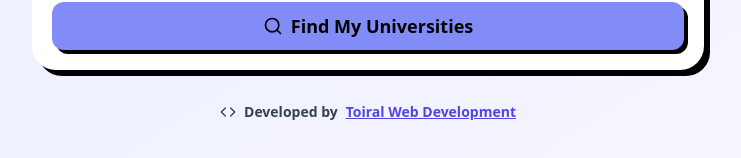
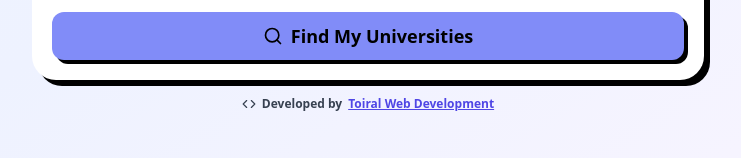
Before and after one commit to abira1/Admission-Mate, a React (Vite) app: page / in a window 1280 px wide. Shown: the part 552-710 px from the top of the page, without its empty margins (272-1013 px from the left). Built offline with nearby package versions, Linux system fonts and the light colour scheme; no server answers.

Commit message:
auto-commit for 80f807cb-e515-4fd4-be4d-84862c258a4e

```diff
--- a/src/pages/Home.tsx
+++ b/src/pages/Home.tsx
@@ -172,16 +172,16 @@ export function Home() {
             initial={{ opacity: 0, y: 20 }}
             animate={{ opacity: 1, y: 0 }}
             transition={{ duration: 0.6, delay: 0.4 }}
-            className="mt-6 sm:mt-8 text-center"
+            className="mt-3 sm:mt-4 text-center"
           >
-            <div className="flex items-center justify-center gap-2 flex-wrap">
-              <CodeIcon className="w-4 h-4 text-gray-700" />
-              <span className="text-gray-700 font-bold text-sm">Developed by</span>
+            <div className="flex items-center justify-center gap-1.5 flex-wrap">
+              <CodeIcon className="w-3.5 h-3.5 text-gray-700" />
+              <span className="text-gray-700 font-bold text-xs">Developed by</span>
               <a
                 href="https://toiral-development.web.app/"
                 target="_blank"
                 rel="noopener noreferrer"
-                className="text-indigo-600 font-bold text-sm hover:text-indigo-700 underline transition-colors"
+                className="text-indigo-600 font-bold text-xs hover:text-indigo-700 underline transition-colors"
               >
                 Toiral Web Development
               </a>
```
